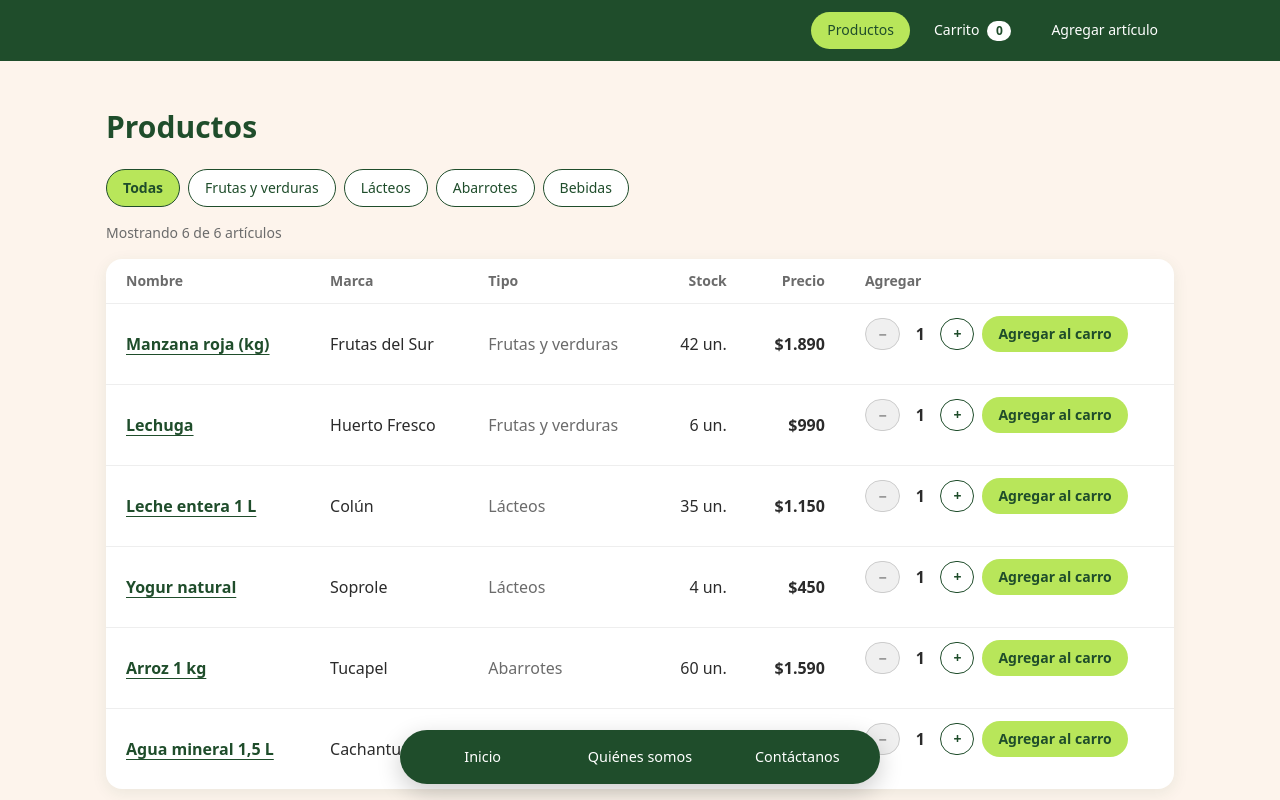
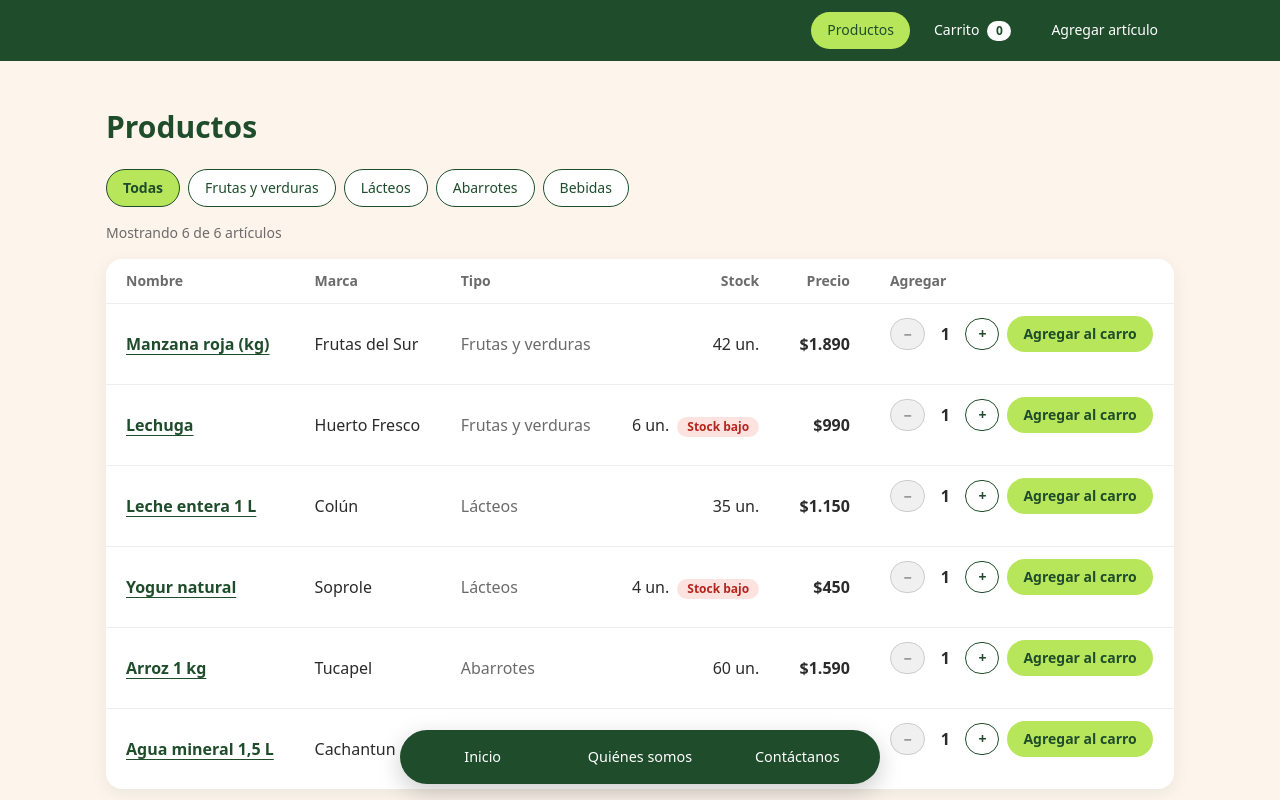
Before and after one commit to camigmar/supermercado-camila-gonzalez-PFY2202, a React (Vite) app: page /productos in a window 1280 px wide. Shown: the top 800 px of the page. Built offline with nearby package versions, Linux system fonts and the light colour scheme.

Commit message:
Agrego aviso de stock bajo en Productos y en el detalle

```diff
--- /dev/null
+++ b/src/components/AvisoStock.jsx
@@ -0,0 +1,22 @@
+// Límite bajo el cual se avisa que queda poco stock
+const LIMITE_STOCK_BAJO = 10
+
+// Pastilla roja con texto: "Sin stock" si no queda nada y "Stock bajo" si quedan menos de 10
+// Si el stock es suficiente no muestra nada. className sirve para el margen.
+function AvisoStock({ stock, className = 'ml-2' }) {
+  let texto = ''
+  if (stock === 0) texto = 'Sin stock'
+  else if (stock > 0 && stock < LIMITE_STOCK_BAJO) texto = 'Stock bajo'
+
+  if (!texto) return null
+
+  return (
+    <span
+      className={`inline-block rounded-full bg-[var(--rojo-suave)] px-2.5 py-0.5 align-middle text-xs font-semibold whitespace-nowrap text-[var(--rojo)] ${className}`}
+    >
+      {texto}
+    </span>
+  )
+}
+
+export default AvisoStock
--- a/src/pages/DetalleArticulo.jsx
+++ b/src/pages/DetalleArticulo.jsx
@@ -1,6 +1,7 @@
 import { Link, useParams } from 'react-router'
 import { useArticulos } from '../context/useArticulos'
 import AgregarAlCarro from '../components/AgregarAlCarro.jsx'
+import AvisoStock from '../components/AvisoStock.jsx'
 import Tarjeta from '../components/Tarjeta.jsx'
 import { formatearPrecio } from '../utils/formatearPrecio'
 import { formatearNumero } from '../utils/formatearNumero'
@@ -58,6 +59,7 @@ function DetalleArticulo() {
             <dt className="text-sm text-[var(--texto-suave)]">Stock disponible</dt>
             <dd className="text-xl font-bold" aria-live="polite">
               {formatearNumero(articulo.stock)} un.
+              <AvisoStock stock={articulo.stock} />
             </dd>
           </div>
         </dl>
--- a/src/pages/ListaArticulos.jsx
+++ b/src/pages/ListaArticulos.jsx
@@ -5,6 +5,7 @@ import { categorias } from '../data/categorias'
 import InventoryTable from '../components/InventoryTable.jsx'
 import FiltroCategorias from '../components/FiltroCategorias.jsx'
 import AgregarAlCarro from '../components/AgregarAlCarro.jsx'
+import AvisoStock from '../components/AvisoStock.jsx'
 import { formatearPrecio } from '../utils/formatearPrecio'
 import { formatearNumero } from '../utils/formatearNumero'
 import { filtrarPorCategoria } from '../utils/filtrarPorCategoria'
@@ -30,7 +31,17 @@ const columnas = [
     alineacion: 'izquierda',
     render: (a) => <span className="text-[var(--texto-suave)]">{a.tipo}</span>,
   },
-  { titulo: 'Stock', alineacion: 'derecha', render: (a) => `${formatearNumero(a.stock)} un.` },
+  {
+    titulo: 'Stock',
+    alineacion: 'derecha',
+    // Con menos de 10 unidades (o 0) se muestra un aviso con texto
+    render: (a) => (
+      <>
+        {formatearNumero(a.stock)} un.
+        <AvisoStock stock={a.stock} />
+      </>
+    ),
+  },
   {
     titulo: 'Precio',
     alineacion: 'derecha',
```
Also changed, not shown: 1 other file (tests, documents, lock files or other folders).
